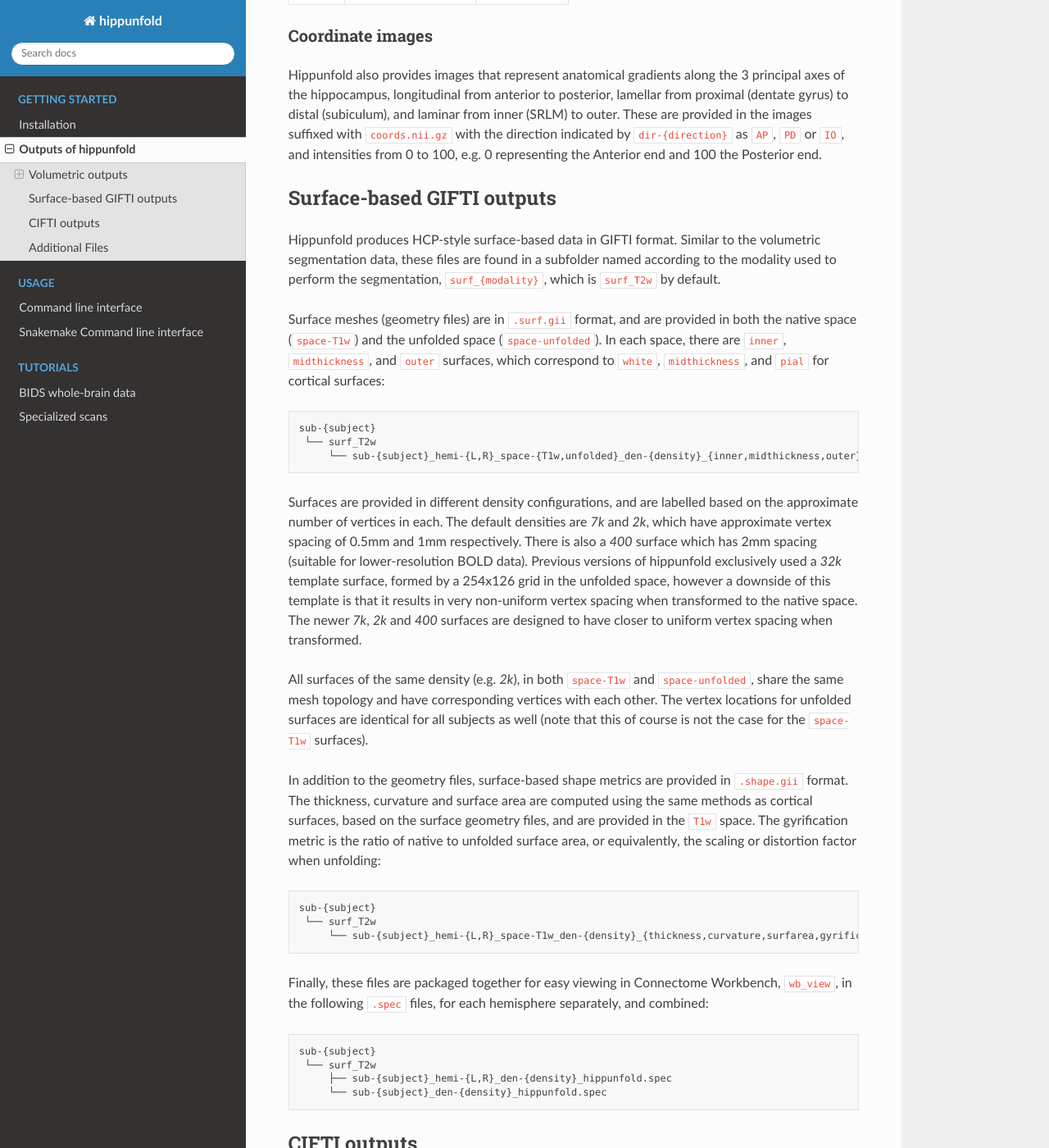
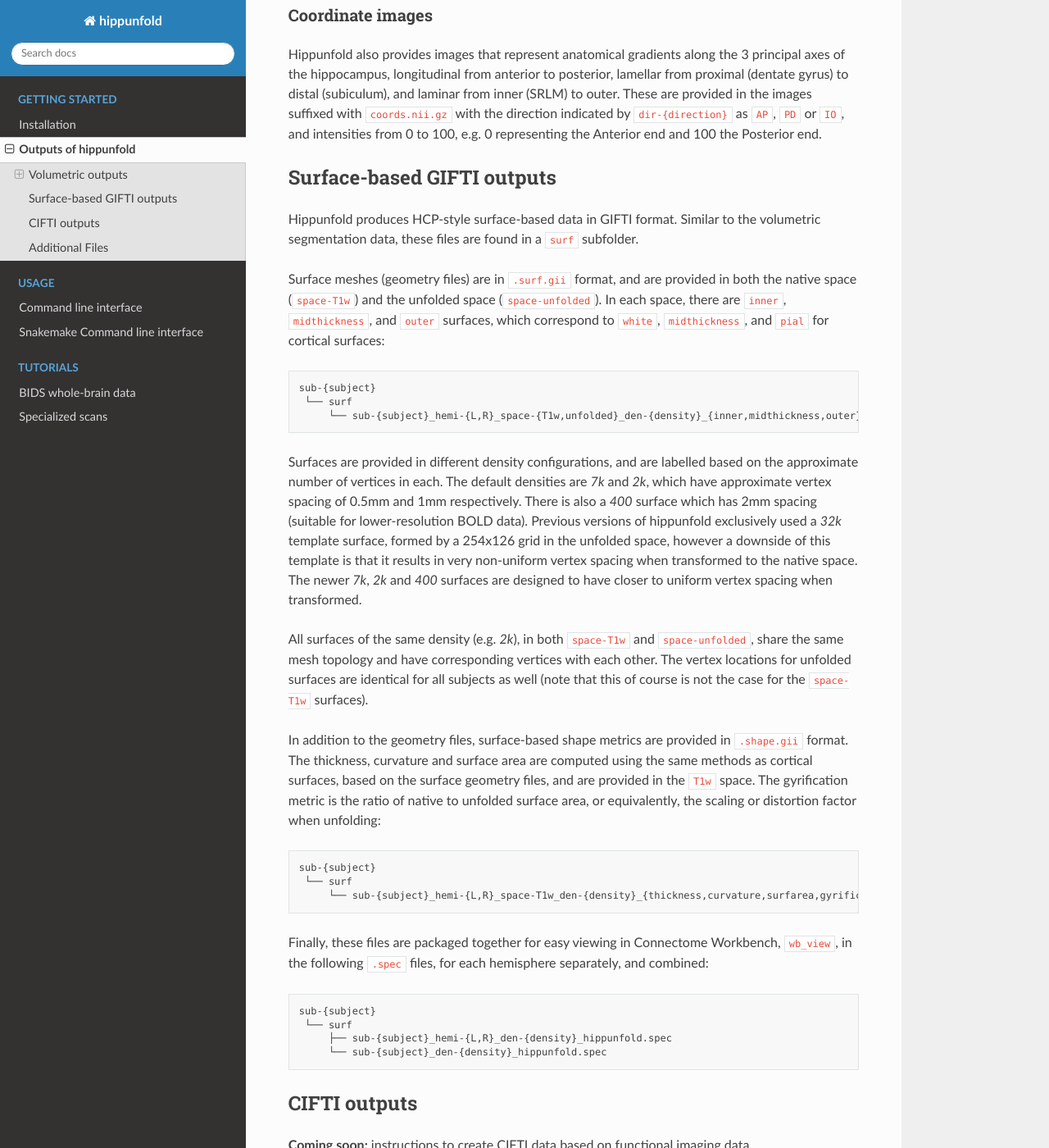
Before and after one commit to mcespedes99/hippunfold, a Sphinx documentation site: the page built from docs/getting_started/outputs.rst, in a window 1280 px wide and 1400 px high, scrolled down 1813 px. Shown: the whole window at 82% size. Built offline with Sphinx 7.4.7 and the Read the Docs theme 2.0.0, drawn with Linux system fonts in a browser that asks for light colours; some of the changed text lies outside the part shown.

Commit message:
updates to documentation to reflect refactoring

```diff
--- a/docs/getting_started/outputs.rst
+++ b/docs/getting_started/outputs.rst
@@ -8,8 +8,8 @@ The ``results`` folder is a BIDS-derivatives dataset that contains the pre-proce
     ├── dataset_description.json
     └── sub-{subject}
         ├── anat
-        ├── seg_T2w
-        └── surf_T2w
+        ├── seg
+        └── surf
 
 
 Volumetric outputs
@@ -24,10 +24,10 @@ Anatomical images that have been non-uniformity corrected, motion-corrected, ave
          └── sub-{subject}_space-T1w_desc-preproc_T2w.nii.gz
 
 
-Segmentations are derived from the U-net segmentation, which is by default performed on the ``T2w`` image, but can also be performed on the ``T1w`` image (or other modalities) using the ``--modality`` parameter. To distinguish between these outputs, segmentations are placed in each subject's ``seg_{modality}`` subfolder::
+Segmentations are derived from the U-net segmentation, which is by default performed on the ``T2w`` image, but can also be performed on the ``T1w`` image (or other modalities) using the ``--modality`` parameter::
 
     sub-{subject}
-     └── seg_T2w
+     └── seg
          ├── sub-{subject}_dir-{AP,PD,IO}_hemi-{L,R}_space-cropT1w_coords.nii.gz
          ├── sub-{subject}_hemi-{L,R}_space-cropT1w_desc-preproc_T2w.nii.gz
          └── sub-{subject}_hemi-{L,R}_space-{T1w,cropT1w,unfold}_desc-subfields_dseg.nii.gz
@@ -40,7 +40,7 @@ Image Transforms
 ITK transforms to warp images from the ``T1w`` space to the ``unfold`` space are provided for each hippocampus::
 
     sub-{subject}
-     └── seg_T2w
+     └── seg
          └── sub-{subject}_hemi-{L,R}_from-T1w_to-unfold_mode-image_xfm.nii.gz
 
 This is an ITK transform that can transform any image that is in ``T1w`` space (can be any resolution and FOV, as long as aligned to ``T1w``), to the ``unfold`` hippocampal volume space. You can use the warp itself as a reference image, e.g.::
@@ -76,14 +76,13 @@ Hippunfold also provides images that represent anatomical gradients along the 3
 Surface-based GIFTI outputs
 ---------------------------
 
-Hippunfold produces HCP-style surface-based data in GIFTI format. Similar to the volumetric segmentation data, these files are found in a subfolder named according to the modality used to perform the segmentation, ``surf_{modality}``, which is ``surf_T2w`` by default.
-
+Hippunfold produces HCP-style surface-based data in GIFTI format. Similar to the volumetric segmentation data, these files are found in a ``surf`` subfolder.
 
 
 Surface meshes (geometry files) are in ``.surf.gii`` format, and are provided in both the native space (``space-T1w``) and the unfolded space (``space-unfolded``). In each space, there are ``inner``, ``midthickness``, and ``outer`` surfaces, which correspond to ``white``, ``midthickness``, and ``pial`` for cortical surfaces::
 
     sub-{subject}
-     └── surf_T2w
+     └── surf
          └── sub-{subject}_hemi-{L,R}_space-{T1w,unfolded}_den-{density}_{inner,midthickness,outer}.surf.gii
 
 Surfaces are provided in different density configurations, and are labelled based on the approximate number of vertices in each. The default densities are `7k` and `2k`, which have approximate vertex spacing of 0.5mm and 1mm respectively. There is also a `400` surface which has 2mm spacing (suitable for lower-resolution BOLD data). Previous versions of hippunfold exclusively used a `32k` template surface, formed by a 254x126 grid in the unfolded space, however a downside of this template is that it results in very non-uniform vertex spacing when transformed to the native space.  The newer `7k`, `2k` and `400` surfaces are designed to have closer to uniform vertex spacing when transformed.
@@ -93,13 +92,13 @@ All surfaces of the same density (e.g. `2k`), in both ``space-T1w`` and ``space-
 In addition to the geometry files, surface-based shape metrics are provided in ``.shape.gii`` format. The thickness, curvature and surface area are computed using the same methods as cortical surfaces, based on the surface geometry files, and are provided in the ``T1w`` space. The gyrification metric is the ratio of native to unfolded surface area, or equivalently, the scaling or distortion factor when unfolding::
 
     sub-{subject}
-     └── surf_T2w
+     └── surf
          └── sub-{subject}_hemi-{L,R}_space-T1w_den-{density}_{thickness,curvature,surfarea,gyrification}.shape.gii
 
 Finally, these files are packaged together for easy viewing in Connectome Workbench, ``wb_view``, in the following ``.spec`` files, for each hemisphere separately, and combined::
 
     sub-{subject}
-     └── surf_T2w
+     └── surf
          ├── sub-{subject}_hemi-{L,R}_den-{density}_hippunfold.spec
          └── sub-{subject}_den-{density}_hippunfold.spec
 
@@ -107,7 +106,7 @@ Finally, these files are packaged together for easy viewing in Connectome Workbe
 CIFTI outputs
 -------------
 
-**Coming soon:** functionality to create CIFTI data based on functional imaging data
+**Coming soon:** instructions to create CIFTI data based on functional imaging data
 
 
 
--- a/docs/tutorials/specializedScans.rst
+++ b/docs/tutorials/specializedScans.rst
@@ -9,7 +9,7 @@ Case 1: super high resolution
 
 In this example, we have only a limited field of view covering the hippocampus, and the resolution and contrast do not closely match the training data of HippUnfold (0.3-1.0mm isotropic T1w, T2w, or DWI data). This could be ex-vivo MRI data, or it could even be 3D microscopy data as in our recent `3D BigBrain publication <https://www.sciencedirect.com/science/article/pii/S105381191930919X>`_. Thus we don't expect HippUnfold's inbuilt UNet to be successful in segmenting hippocampal tissue before unfolding, and we do not want to downsample our data to accommodate HippUnfold's usual UNet and unfolding workflow in ``space-corobl`` (which consists of 0.3mm isotropic resampling cropped coronally-oblique to the hippocampus).
 
-This will require manual segmentation of hippocampal grey matter, SRLM, and neighbouring structures, though in the future we hope to include models trained with higher resolution data (and contrasts more common in ex-vivo scanning). This should be done according to the protocol outlined `here <https://ars.els-cdn.com/content/image/1-s2.0-S1053811917309977-mmc1.pdf>`_ or, more recently, the video example `here <https://www.youtube.com/watch?v=mUQJ2GUcnLU&t=1s>`_. This manual segmentation file should have the ``_desg`` suffix.
+This will require manual segmentation of hippocampal grey matter, SRLM, and neighbouring structures, though in the future we hope to include models trained with higher resolution data (and contrasts more common in ex-vivo scanning). This should be done according to the protocol outlined `here <https://ars.els-cdn.com/content/image/1-s2.0-S1053811917309977-mmc1.pdf>`_ or, more recently, the video example `here <https://www.youtube.com/watch?v=mUQJ2GUcnLU&t=1s>`_. This manual segmentation file should have the ``_dseg`` suffix.
 
 Here is an example of what the input directory might look like::
 
--- a/docs/tutorials/standardBIDS.rst
+++ b/docs/tutorials/standardBIDS.rst
@@ -18,7 +18,7 @@ Depending on the method you used for installation, you may require additional ar
 
 In this case, the T1w image is used only to register to a standardized template (CITI168), making it possible to reorient, upsample, and crop around the left and right hippocampi (this is referred to within HippUnfold as ``space-corobl``). Note that only the T1w image needs to have a whole-brain field of view. By default, both of these input images are coregistered and preprocessed, but this can be skipped with the flags ``--skip_coreg`` and ``--skip_preproc``, repsectively, if this was already run on the data in ``PATH_TO_BIDS_DIR``.
 
-More examples of possible BIDS-complaint datasets can be found in `hippunfold/test_data/ <https://github.com/khanlab/hippunfold/tree/master/test_data>`_.
+More examples of possible BIDS-compliant datasets can be found in `hippunfold/test_data/ <https://github.com/khanlab/hippunfold/tree/master/test_data>`_.
 
 Different input modalities
 ------------------
```
Also changed, not shown: other parts of docs/getting_started/outputs.rst (+1 -1 lines), docs/getting_started/installation.rst (+4 -3 lines).
